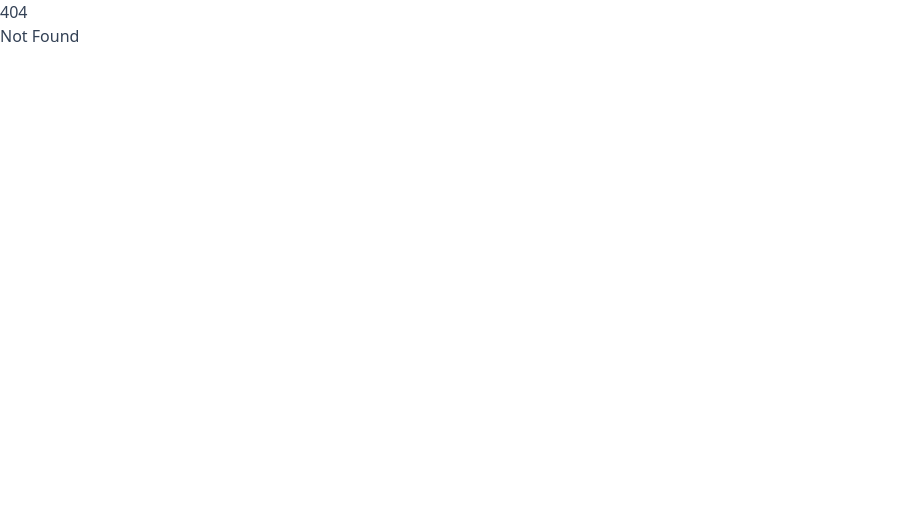
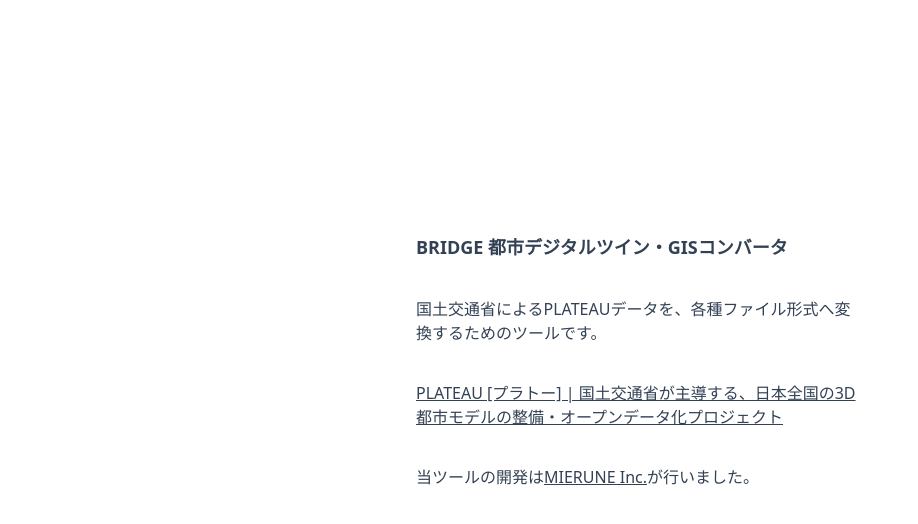
Before and after one commit to MIERUNE/plateau-gis-converter, a SvelteKit app in the folder app/: page /about in a window 1280 px wide. Before the commit this address had no page. Shown: the top 524 px of the page, without its empty margins (0-918 px from the left). Built offline with nearby package versions, Linux system fonts and the light colour scheme.

Commit message:
about page

```diff
--- a/app/src/routes/+page.svelte
+++ b/app/src/routes/+page.svelte
@@ -32,10 +32,9 @@
 	<div class="max-w-2xl flex flex-col gap-12">
 		<div class="flex items-center gap-1.5">
 			<h1 class="font-bold text-2xl">BRIDGE 都市デジタルツイン・GISコンバータ</h1>
-			<Icon
-				class="text-xl mt-1 hover:opacity-60 hover:cursor-pointer"
-				icon="mingcute:information-line"
-			/>
+			<a href="/about" class="hover:text-accent1">
+				<Icon class="text-2xl mt-0.5" icon="mingcute:information-line" />
+			</a>
 		</div>
 
 		<InputSelector bind:inputPaths />
--- /dev/null
+++ b/app/src/routes/about/+page.svelte
@@ -0,0 +1,35 @@
+<script lang="ts">
+	import Icon from '@iconify/svelte';
+</script>
+
+<div class="grid place-items-center h-screen">
+	<div class="max-w-md flex flex-col gap-9">
+		<h1 class="font-semibold text-lg">BRIDGE 都市デジタルツイン・GISコンバータ</h1>
+
+		<p>国土交通省によるPLATEAUデータを、各種ファイル形式へ変換するためのツールです。</p>
+		<p>
+			<a href="https://www.mlit.go.jp/plateau/" target="_blank"
+				>PLATEAU [プラトー] |
+				国土交通省が主導する、日本全国の3D都市モデルの整備・オープンデータ化プロジェクト</a
+			>
+		</p>
+		<p>
+			当ツールの開発は<a href="https://mierune.co.jp" target="_blank">MIERUNE Inc.</a>が行いました。
+		</p>
+
+		<div class="mx-auto">
+			<a href="/">
+				<Icon class="text-4xl" icon="material-symbols:arrow-circle-left" />
+			</a>
+		</div>
+	</div>
+</div>
+
+<style>
+	a {
+		@apply underline;
+	}
+	a:hover {
+		@apply text-accent1 no-underline;
+	}
+</style>
```
